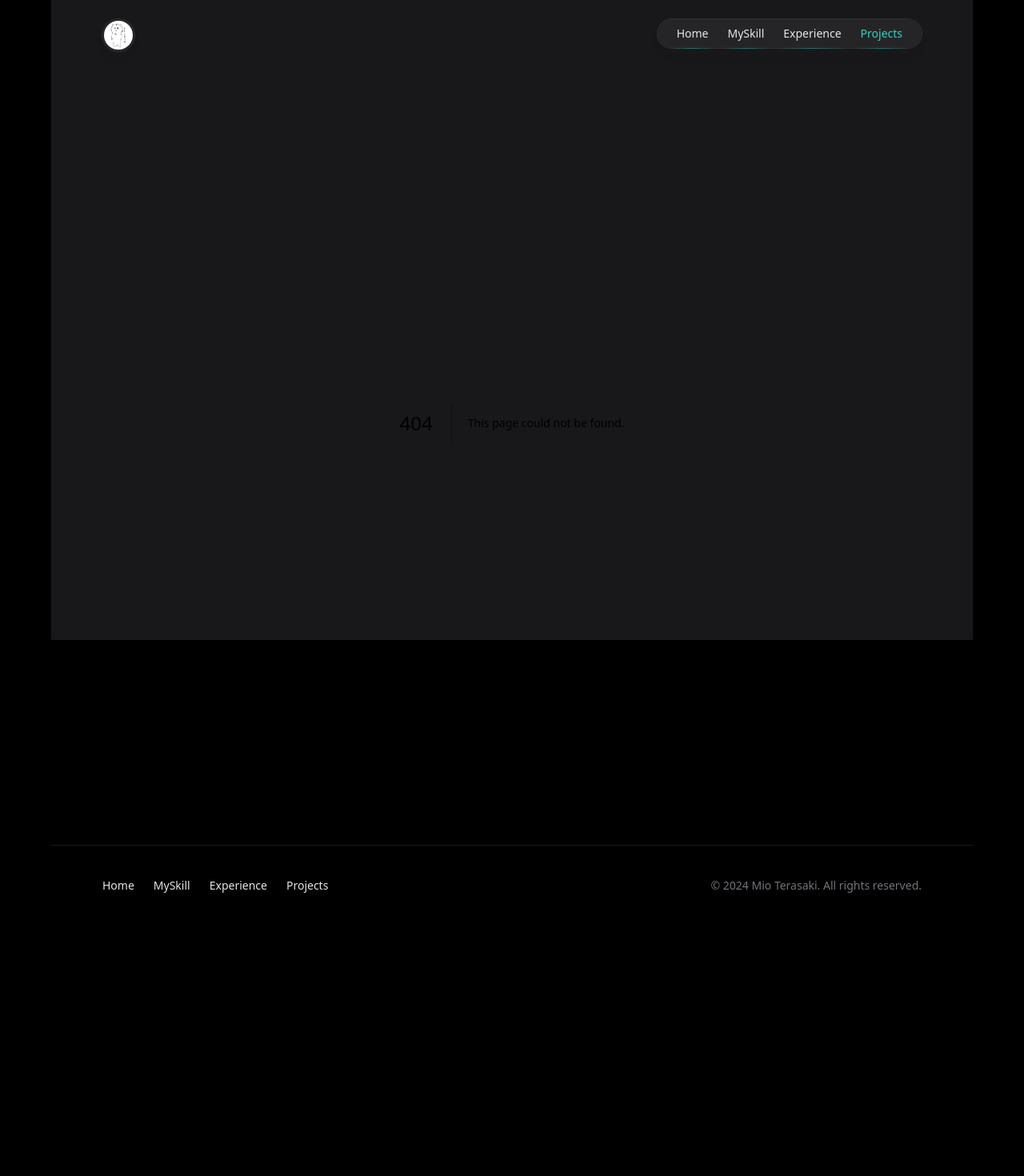
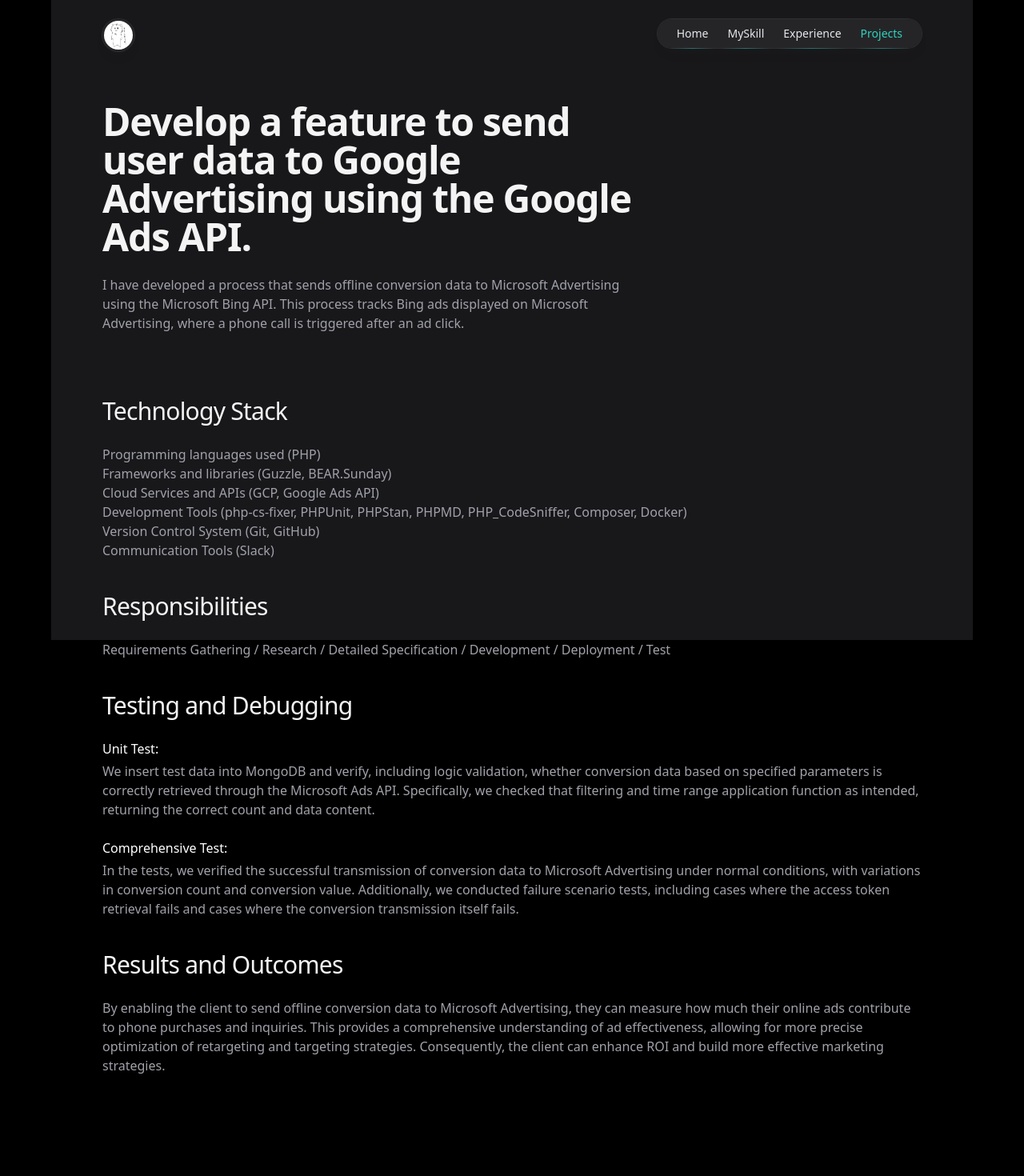
Before and after one commit to Temmy3620/miomio-portfolio, a Next.js app: page /projects/GoogleAdsUserDataSend in a window 1280 px wide. Before the commit this address had no page. Shown: the top 1470 px of the page at 80% size. Before the commit the page ends 1181 px from the top, so only its background shows below. Built offline with nearby package versions, Linux system fonts and the light colour scheme.

Commit message:
[fix]Google Ads APIプロジェクトの経歴追加した

```diff
--- a/app/experience/page.tsx
+++ b/app/experience/page.tsx
@@ -1,4 +1,17 @@
 const articles = [
+  {
+    title: 'a certain advertising company: Implementing enhanced user data functionality using the Google Ads API.',
+    date: {
+      start: '2024-11-08',
+      end: '2025-04-15'
+    },
+    description:
+      'Improved user features in accordance with the company’s policy, and worked closely with the project manager to build the best possible system.',
+    link: {
+      label: "Google Ads Send User's Data Project",
+      href: './projects/GoogleAdsUserDataSend'
+    },
+  },
   {
     title: 'a certain advertising company: Implementing the Offline Conversion API using the Microsoft Bing API.',
     date: {
--- /dev/null
+++ b/app/projects/GoogleAdsUserDataSend/page.tsx
@@ -0,0 +1,60 @@
+//export default function GoogleAdsUserDataSend() {
+//  return (
+//    <div className="mx-auto max-w-2xl lg:max-w-5xl">
+//      <header className="max-w-2xl">
+//        <h1 className="text-4xl font-bold tracking-tight sm:text-5xl text-zinc-100">
+//          In preparation...
+//        </h1>
+//      </header>
+//    </div>
+//  );
+//}
+
+export default function GoogleAdsUserDataSend() {
+  return (
+    <div className="mx-auto max-w-2xl lg:max-w-5xl">
+      <header className="max-w-2xl">
+        <h1 className="text-4xl font-bold tracking-tight sm:text-5xl text-zinc-100">
+          Develop a feature to send user data to Google Advertising using the Google Ads API.
+        </h1>
+        <p className="mt-6 text-base text-zinc-400">
+          I have developed a process that sends offline conversion data to Microsoft Advertising using the Microsoft Bing API. This process tracks Bing ads displayed on Microsoft Advertising, where a phone call is triggered after an ad click.
+        </p>
+      </header>
+      <div className="mt-16 sm:mt-20">
+        <h1 className="text-1xl tracking-tight sm:text-3xl text-zinc-100">Technology Stack</h1>
+        <p className="mt-6 text-base text-zinc-400">
+          Programming languages used (PHP)<br />
+          Frameworks and libraries (Guzzle, BEAR.Sunday)<br />
+          Cloud Services and APIs (GCP, Google Ads API)<br />
+          Development Tools (php-cs-fixer, PHPUnit, PHPStan, PHPMD, PHP_CodeSniffer, Composer, Docker)<br />
+          Version Control System (Git, GitHub)<br />
+          Communication Tools (Slack)<br />
+        </p>
+      </div>
+      <div className="mt-6 sm:mt-10">
+        <h1 className="text-1xl tracking-tight sm:text-3xl text-zinc-100">Responsibilities</h1>
+        <p className="mt-6 text-base text-zinc-400">
+          Requirements Gathering / Research / Detailed Specification / Development / Deployment / Test
+        </p>
+      </div>
+      <div className="mt-6 sm:mt-10">
+        <h1 className="text-1xl tracking-tight sm:text-3xl text-zinc-100">Testing and Debugging</h1>
+        <p className="mt-6 text-bold text-white">Unit Test:</p>
+        <p className="mt-1 text-base text-zinc-400">
+          We insert test data into MongoDB and verify, including logic validation, whether conversion data based on specified parameters is correctly retrieved through the Microsoft Ads API. Specifically, we checked that filtering and time range application function as intended, returning the correct count and data content.
+        </p>
+        <p className="mt-6 text-bold text-white">Comprehensive Test:</p>
+        <p className="mt-1 text-base text-zinc-400">
+          In the tests, we verified the successful transmission of conversion data to Microsoft Advertising under normal conditions, with variations in conversion count and conversion value. Additionally, we conducted failure scenario tests, including cases where the access token retrieval fails and cases where the conversion transmission itself fails.
+        </p>
+      </div>
+      <div className="mt-6 sm:mt-10">
+        <h1 className="text-1xl tracking-tight sm:text-3xl text-zinc-100">Results and Outcomes</h1>
+        <p className="mt-6 text-base text-zinc-400">
+          By enabling the client to send offline conversion data to Microsoft Advertising, they can measure how much their online ads contribute to phone purchases and inquiries. This provides a comprehensive understanding of ad effectiveness, allowing for more precise optimization of retargeting and targeting strategies. Consequently, the client can enhance ROI and build more effective marketing strategies.
+        </p>
+      </div>
+    </div>
+  );
+}
--- a/app/projects/page.tsx
+++ b/app/projects/page.tsx
@@ -4,6 +4,12 @@
     textColor: 'text-blue-700',
     href: './projects/MicrosoftBingApi',
     imageSrc: 'https://media.licdn.com/dms/image/D4E12AQG-VLYWTLqTBw/article-cover_image-shrink_720_1280/0/1723114682752?e=2147483647&v=beta&t=fvzCJ8dOVMSS1TV-xYkkUvBQ_XNP3qqTY6fw56T9494',
+  },
+  {
+    name: 'Google Ads User Data Send',
+    textColor: 'text-red-700',
+    href: './projects/GoogleAdsUserDataSend',
+    imageSrc: 'https://whello.id/wp-content/uploads/2021/03/belajar-google-ads.jpg',
   },
   {
     name: 'In preparation...',
```
